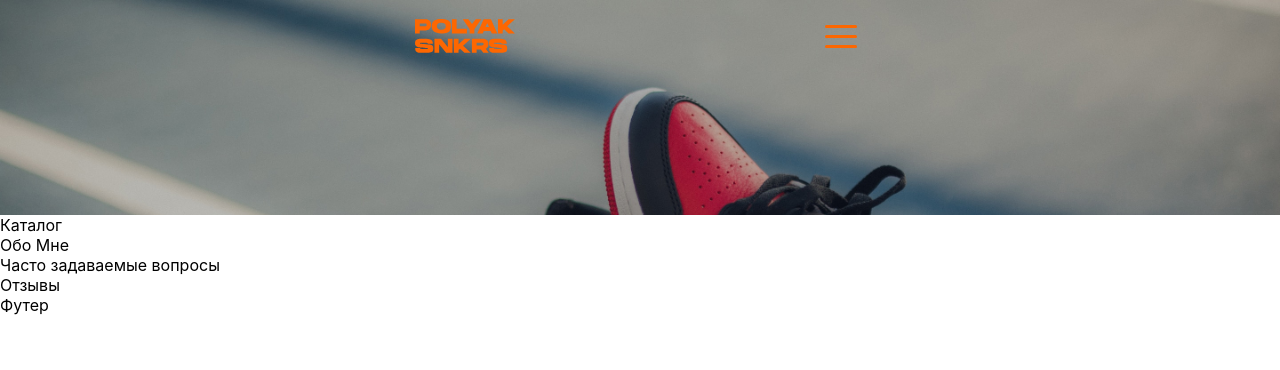
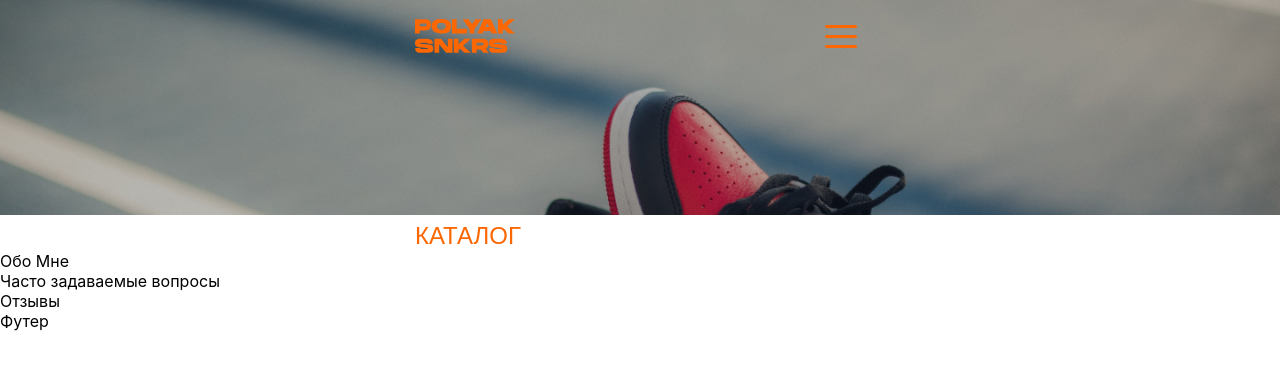
Before and after one commit to MBersPro/polyak-snkrs, a React (Create React App) app: page / in a window 1280 px wide. Shown: the top 370 px of the page. Built offline with nearby package versions, Linux system fonts and the light colour scheme.

Commit message:
Basic styles added

```diff
--- a/public/index.html
+++ b/public/index.html
@@ -5,6 +5,9 @@
   <meta http-equiv="X-UA-Compatible" content="IE=edge">
   <meta name="viewport" content="width=device-width, initial-scale=1.0">
   <title>Document</title>
+  <link rel="preconnect" href="https://fonts.googleapis.com">
+  <link rel="preconnect" href="https://fonts.gstatic.com" crossorigin>
+  <link href="https://fonts.googleapis.com/css2?family=Oswald:wght@300;400&display=swap" rel="stylesheet">
 </head>
 <body>
   <div id="root"></div>
--- /dev/null
+++ b/src/components/catalog/Catalog.css
@@ -0,0 +1,8 @@
+.container {
+  margin-left: auto;
+  margin-right: auto;
+  min-width: 320px;
+  max-width: 480px;
+  box-sizing: border-box;
+  padding: var(--c-padding);
+}
--- a/src/components/catalog/Catalog.js
+++ b/src/components/catalog/Catalog.js
@@ -1,9 +1,12 @@
-import React from 'react';
+import React from "react";
+import "./Catalog.css";
 
 const Catalog = () => {
-    return (
-        <div>Каталог</div>
-    );
-}
+  return (
+    <div className="container">
+      <div className="catalog_head"><h2>КАТАЛОГ</h2></div>
+    </div>
+  );
+};
 
 export default Catalog;
--- a/src/components/header/Header.css
+++ b/src/components/header/Header.css
@@ -1,10 +1,4 @@
-.container {
-  margin-left: auto;
-  margin-right: auto;
-  min-width: 320px;
-  max-width: 480px;
-  box-sizing: border-box;
-  padding: var(--c-padding);
+.header_container {
   padding-top: 12px;
   padding-bottom: 12px;
   display: flex;
@@ -12,15 +6,15 @@
   align-items: center;
 }
 
-.headerActive {
+.mobile_header_active {
   background-color: white;
   transition: 0.4s;
 }
 
-.headerPassive {
+.mobile_header_passive {
   transition: 0.4s;
 }
 
-.logo {
+.header_logo {
   width: 100px;
 }
--- a/src/components/header/Header.js
+++ b/src/components/header/Header.js
@@ -5,9 +5,11 @@ import Hamburger from "hamburger-react";
 
 const Header = ({ mobileMenu, setMobileMenu }) => {
   return (
-    <div className={mobileMenu ? "headerActive" : "headerPassive"}>
-      <div className="container">
-        <Logo className="logo" />
+    <div
+      className={mobileMenu ? "mobile_header_active" : "mobile_header_passive"}
+    >
+      <div className="container header_container">
+        <Logo className="header_logo" />
         <Hamburger
           toggled={mobileMenu}
           toggle={setMobileMenu}
--- a/src/index.css
+++ b/src/index.css
@@ -5,7 +5,6 @@ body {
     sans-serif;
   -webkit-font-smoothing: antialiased;
   -moz-osx-font-smoothing: grayscale;
-
 }
 
 code {
@@ -13,7 +12,57 @@ code {
     monospace;
 }
 
+h1,
+h2,
+h3,
+h4,
+h5,
+h6,
+p {
+  margin-top: 0;
+  margin-bottom: 0;
+}
+
+h2 {
+  font-size: var(--h2-size);
+  font-weight: var(--r-fw);
+  font-family: var(--font);
+  color: var(--b-orange);
+}
+
+ul,
+ol {
+  margin-top: 0;
+  margin-bottom: 0;
+  padding-left: 0;
+}
+
+li {
+  list-style: none;
+}
+
+a {
+  text-decoration: none;
+}
+
+img {
+  display: block;
+}
+
+.container {
+  margin-left: auto;
+  margin-right: auto;
+  min-width: 320px;
+  max-width: 480px;
+  box-sizing: border-box;
+  padding-left: 15px;
+  padding-right: 15px;
+}
+
 :root {
   --b-orange: #fc6701;
-  --c-padding: 0px 15px;
+  --font: "Oswald", sans-serif;
+  --l-fw: 300;
+  --r-fw: 400;
+  --h2-size: 24px;
 }
```
Also changed, not shown: 1 other file (tests, documents, lock files or other folders).
